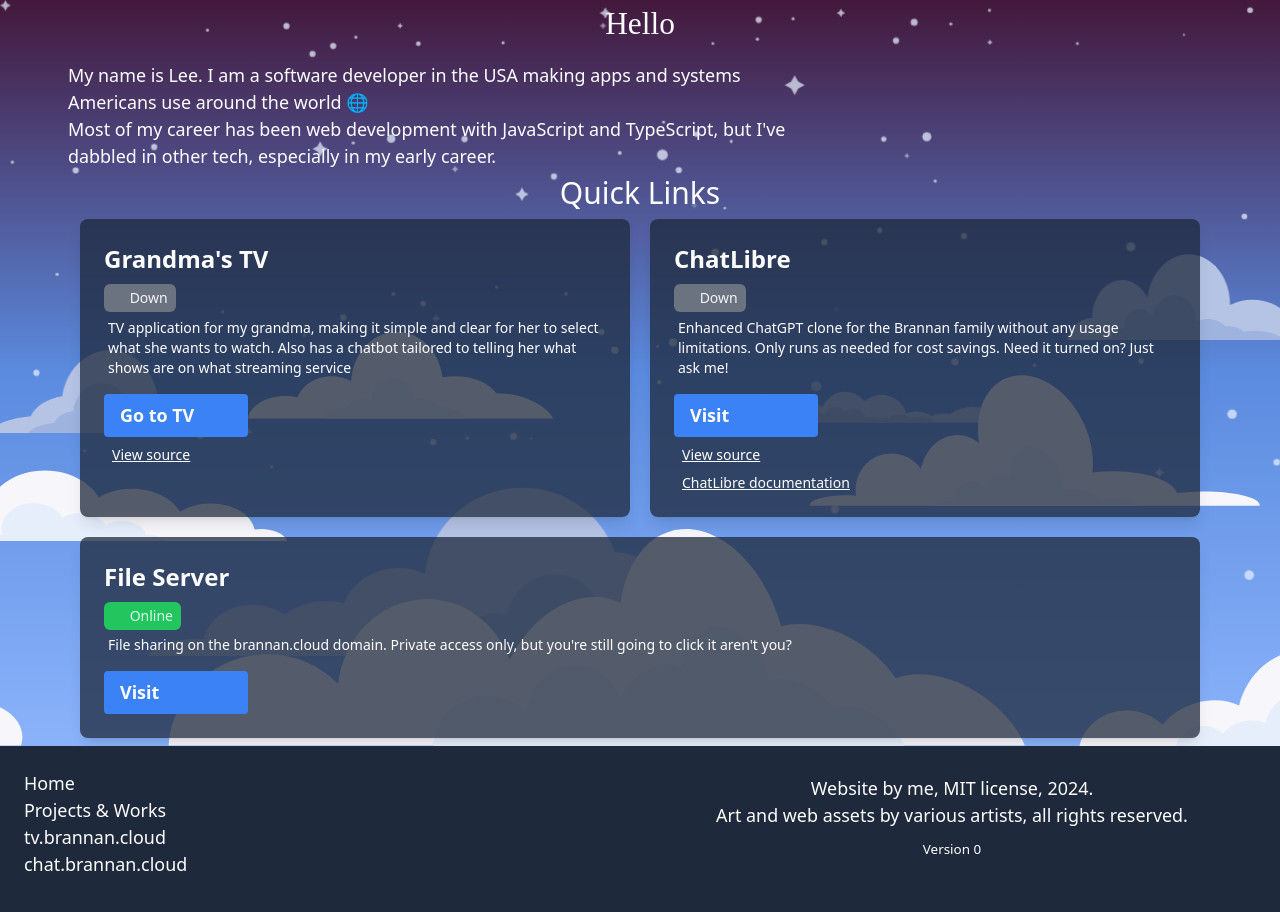
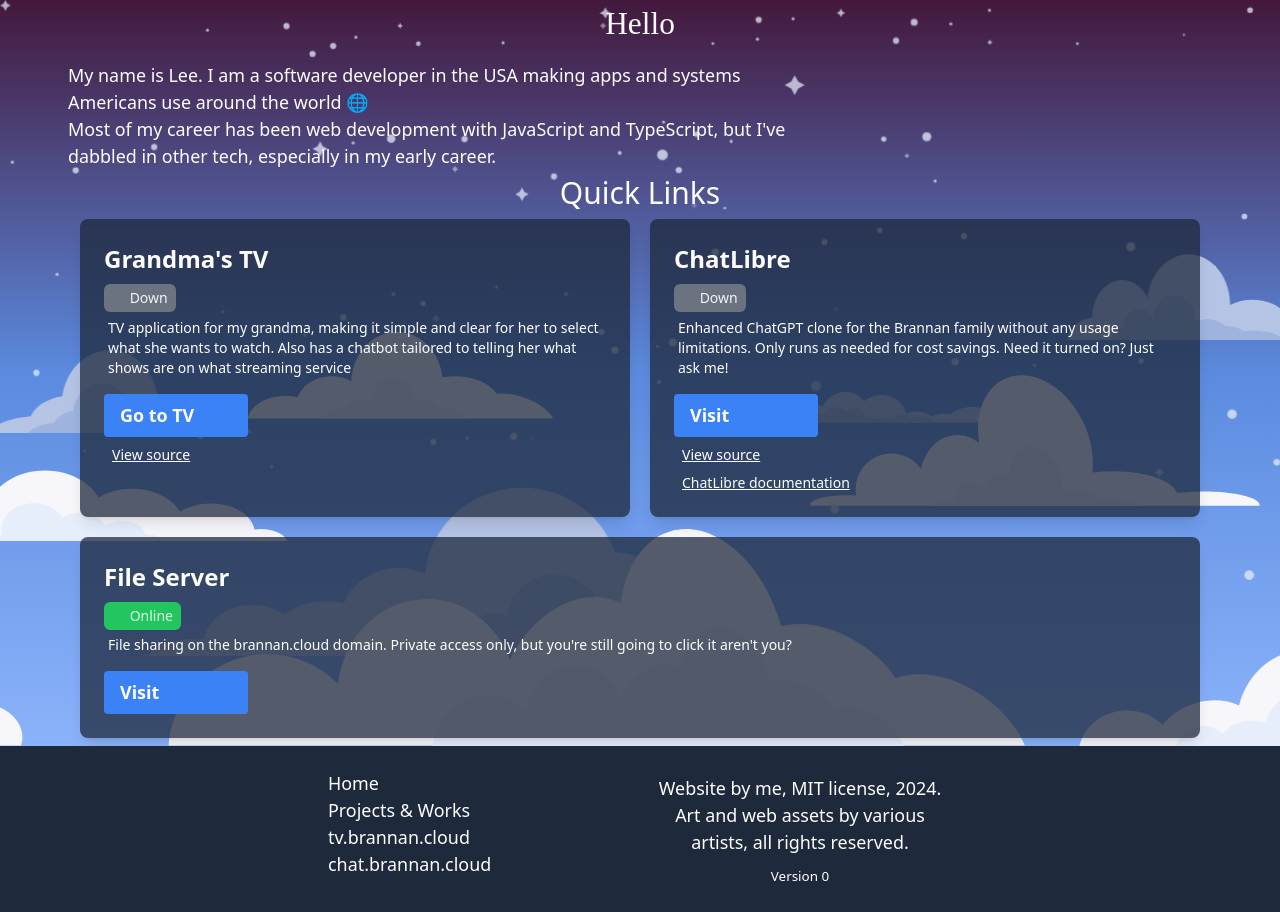
Before and after one commit to bananabrann/brannan.cloud, a SvelteKit app: page / in a window 1280 px wide. Built offline with nearby package versions, Linux system fonts and the light colour scheme; no server answers; some icons are missing; a web font is replaced by a local one.

Commit message:
Better footer alignment

```diff
--- a/src/routes/+layout.svelte
+++ b/src/routes/+layout.svelte
@@ -53,7 +53,7 @@
   </div>
 </main>
 
-<footer class="bg-slate-800 flex flex-wrap p-4">
+<footer class="bg-slate-800 flex flex-wrap p-4 max-w-2xl m-auto">
   <div class="w-full sm:w-1/2 p-2">
     <ul>
       <li><a href="/">Home</a></li>
```
